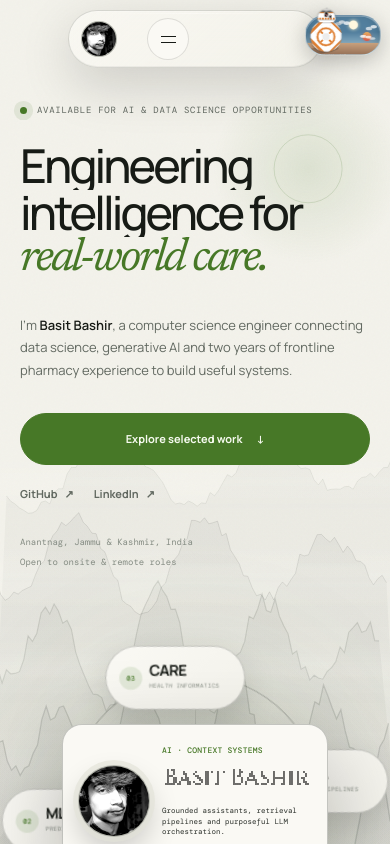
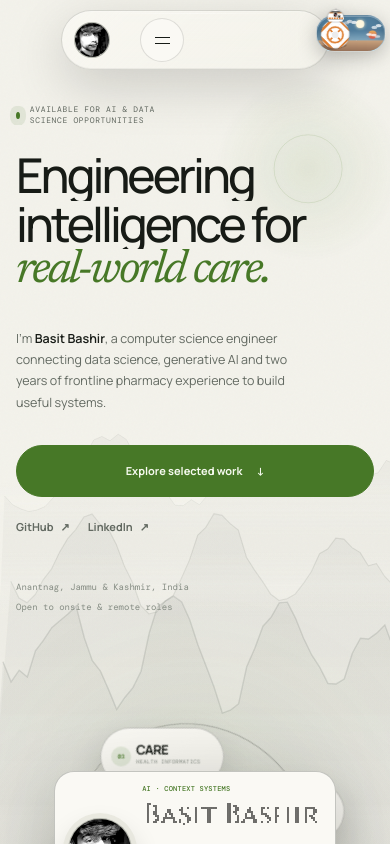
Before and after one commit to BasitBashirMaharaza/RBM-Port, a React (Vite) app: page / in a window 390 px wide. Shown: the top 844 px of the page. Built offline with nearby package versions, Linux system fonts and the light colour scheme; a web font is replaced by a local one.

Commit message:
Refine mobile-first portfolio experience

```diff
--- a/src/App.jsx
+++ b/src/App.jsx
@@ -201,6 +201,7 @@ function ExperienceGallery() {
   const [active, setActive] = useState(0);
   const [direction, setDirection] = useState('next');
   const gallery = useRef(null);
+  const touchStart = useRef(null);
   const item = experiences[active];
 
   const select = (index) => {
@@ -221,14 +222,28 @@ function ExperienceGallery() {
     gallery.current?.style.setProperty('--gallery-y', '0deg');
   };
 
+  const startSwipe = (event) => {
+    if (event.pointerType === 'mouse') return;
+    touchStart.current = { x: event.clientX, y: event.clientY };
+  };
+
+  const endSwipe = (event) => {
+    if (!touchStart.current) return;
+    const deltaX = event.clientX - touchStart.current.x;
+    const deltaY = event.clientY - touchStart.current.y;
+    touchStart.current = null;
+    if (Math.abs(deltaX) < 46 || Math.abs(deltaX) < Math.abs(deltaY) * 1.25) return;
+    select(active + (deltaX < 0 ? 1 : -1));
+  };
+
   return (
     <div className="experience-gallery reveal" ref={gallery} onPointerMove={parallax} onPointerLeave={reset}>
-      <div className="experience-stage">
+      <div className="experience-stage" onPointerDown={startSwipe} onPointerUp={endSwipe} onPointerCancel={() => { touchStart.current = null; }}>
         <div className={`experience-panel is-${direction}`} key={item.role}>
           <div className="experience-visual" aria-hidden="true">
             <span>0{active + 1}</span>
             <div className="experience-rings"><i /><i /><i /></div>
-            <div className="experience-brand"><img src={item.logo} alt="" /><span>Verified identity</span></div>
+            <div className="experience-brand"><img src={item.logo} alt="" loading="lazy" decoding="async" /><span>Verified identity</span></div>
             <small>{item.label}</small>
             <strong>{item.company}</strong>
           </div>
@@ -306,6 +321,15 @@ function Header({ theme, onThemeToggle }) {
   }, [menuOpen]);
 
   useEffect(() => {
+    if (!menuOpen) return undefined;
+    const escape = (event) => {
+      if (event.key === 'Escape') setMenuOpen(false);
+    };
+    window.addEventListener('keydown', escape);
+    return () => window.removeEventListener('keydown', escape);
+  }, [menuOpen]);
+
+  useEffect(() => {
     document.body.classList.toggle('menu-open', menuOpen);
     return () => document.body.classList.remove('menu-open');
   }, [menuOpen]);
@@ -329,17 +353,17 @@ function Header({ theme, onThemeToggle }) {
     <>
       <header className={`site-header ${hidden ? 'header-hidden' : ''}`}>
         <a className="brand" href="#home" onClick={close} aria-label="Basit Bashir, home">
-          <span className="brand-avatar"><img src="/portfolio_photo.webp" alt="" /></span>
+          <span className="brand-avatar"><img src="/portfolio_photo.webp" alt="" decoding="async" fetchPriority="high" /></span>
           <span className="brand-name">Basit Bashir <small>AI · DATA · HEALTH</small></span>
         </a>
         <div className="desktop-nav"><ExpandableTabs tabs={navTabs} onChange={navigateTab} /></div>
         <div className="header-actions">
           <a className="nav-cta" href="#contact">Let’s talk <Arrow /></a>
-          <button className={`menu-button ${menuOpen ? 'open' : ''}`} type="button" onClick={() => setMenuOpen(!menuOpen)} aria-expanded={menuOpen} aria-label="Toggle navigation"><span /><span /></button>
+          <button className={`menu-button ${menuOpen ? 'open' : ''}`} type="button" onClick={() => setMenuOpen((open) => !open)} aria-expanded={menuOpen} aria-controls="mobile-navigation" aria-label="Toggle navigation"><span /><span /></button>
         </div>
       </header>
       <div className={`header-switch-dock ${hidden ? 'header-hidden' : ''}`}><LampSwitch theme={theme} onToggle={onThemeToggle} /></div>
-      <nav className={`mobile-menu ${menuOpen ? 'open' : ''}`} aria-label="Mobile navigation">
+      <nav id="mobile-navigation" className={`mobile-menu ${menuOpen ? 'open' : ''}`} aria-label="Mobile navigation" aria-hidden={!menuOpen}>
         {['about', 'experience', 'work', 'toolkit', 'education', 'contact'].map((item, index) => <a key={item} href={`#${item}`} onClick={close}><span>0{index + 1}</span>{item}</a>)}
       </nav>
     </>
@@ -407,7 +431,7 @@ function OrbitalHero({ introReady }) {
       </div>
       <div className="portrait-core">
         <button className="portrait-frame" type="button" onClick={() => setProfileOpen((open) => !open)} aria-expanded={profileOpen} aria-haspopup="dialog" data-sound="profile-greeting">
-          <img src="/portfolio_photo.webp" alt="Basit Bashir" />
+          <img src="/portfolio_photo.webp" alt="Basit Bashir" decoding="async" fetchPriority="high" />
           <span className="sr-only">Open a greeting from Basit</span>
         </button>
         <div className="portrait-copy">
@@ -570,7 +594,7 @@ function App() {
                 <a className="underlink" href={profileLinks.pharmacy} target="_blank" rel="noreferrer">View the pharmacy location <Arrow /></a>
               </div>
               <aside className="profile-card reveal">
-                <img src="/portfolio_photo.webp" alt="Basit Bashir" />
+                <img src="/portfolio_photo.webp" alt="Basit Bashir" loading="lazy" decoding="async" />
                 <div><span>Focus</span><strong>Data Science<br />Generative AI<br />Healthcare Informatics</strong></div>
                 <div><span>Core stack</span><strong>Python · LangChain<br />Scikit-Learn · Pandas<br />Streamlit · NumPy</strong></div>
               </aside>
@@ -619,10 +643,10 @@ function App() {
           <div className="container">
             <SectionHeading index="05" label="Education">Formal learning, <em>applied.</em></SectionHeading>
             <div className="education-grid">
-              <article className="degree-card reveal" data-tilt><div className="degree-year">2019<span>—</span>2024</div><div><div className="degree-institution-mark"><img src="/logos/gcet-degree.svg" alt="" /><span>GCET Kashmir<small>Safapora · Ganderbal</small></span></div><p className="mini-label">Academic degree</p><h3>Bachelor of Technology</h3><h4>Computer Science & Engineering</h4><p>Government College of Engineering and Technology (GCET), Safapora Ganderbal, Jammu & Kashmir, India.</p><div className="tag-list"><span>Algorithms & DSA</span><span>Machine learning</span><span>DBMS</span><span>Software engineering</span><span>Operating systems</span></div></div></article>
+              <article className="degree-card reveal" data-tilt><div className="degree-year">2019<span>—</span>2024</div><div><div className="degree-institution-mark"><img src="/logos/gcet-degree.svg" alt="" loading="lazy" decoding="async" /><span>GCET Kashmir<small>Safapora · Ganderbal</small></span></div><p className="mini-label">Academic degree</p><h3>Bachelor of Technology</h3><h4>Computer Science & Engineering</h4><p>Government College of Engineering and Technology (GCET), Safapora Ganderbal, Jammu & Kashmir, India.</p><div className="tag-list"><span>Algorithms & DSA</span><span>Machine learning</span><span>DBMS</span><span>Software engineering</span><span>Operating systems</span></div></div></article>
               <div className="credentials">
-                <article className="credential reveal"><img className="credential-logo credential-logo-michigan" src="/logos/michigan.svg" alt="University of Michigan logo" /><div><span>University of Michigan</span><time>Jun 2024</time></div><h3>Applied Machine Learning in Python</h3><p>Applied algorithms, Scikit-Learn model creation, NumPy and Pandas preprocessing, and evaluation metrics.</p></article>
-                <article className="credential reveal"><img className="credential-logo credential-logo-google" src="/logos/google.svg" alt="Google logo" /><div><span>Google Digital Garage</span><time>Nov 2022</time></div><h3>The Fundamentals of Digital Marketing</h3><p>SEO practices, digital strategy, web analytics and search-performance optimization.</p><small>Credential ID: U33 RXC S8T</small></article>
+                <article className="credential reveal"><img className="credential-logo credential-logo-michigan" src="/logos/michigan.svg" alt="University of Michigan logo" loading="lazy" decoding="async" /><div><span>University of Michigan</span><time>Jun 2024</time></div><h3>Applied Machine Learning in Python</h3><p>Applied algorithms, Scikit-Learn model creation, NumPy and Pandas preprocessing, and evaluation metrics.</p></article>
+                <article className="credential reveal"><img className="credential-logo credential-logo-google" src="/logos/google.svg" alt="Google logo" loading="lazy" decoding="async" /><div><span>Google Digital Garage</span><time>Nov 2022</time></div><h3>The Fundamentals of Digital Marketing</h3><p>SEO practices, digital strategy, web analytics and search-performance optimization.</p><small>Credential ID: U33 RXC S8T</small></article>
               </div>
             </div>
           </div>
--- a/src/components/InkRidges.jsx
+++ b/src/components/InkRidges.jsx
@@ -7,9 +7,9 @@ function random(seed) {
   return x - Math.floor(x);
 }
 
-function ridgePoints(width, height, layer, seed, shiftX) {
+function ridgePoints(width, height, layer, seed, shiftX, compact) {
   const points = [];
-  const count = Math.max(90, Math.floor(width / 9));
+  const count = compact ? Math.max(48, Math.floor(width / 12)) : Math.max(90, Math.floor(width / 9));
   const base = height * (0.56 + layer * 0.105);
   const amplitude = height * (0.055 + layer * 0.018);
 
@@ -35,6 +35,8 @@ export default function InkRidges() {
     if (!canvas || !root || !context) return undefined;
 
     const reduced = matchMedia('(prefers-reduced-motion: reduce)').matches;
+    const compact = matchMedia('(max-width: 700px), (pointer: coarse)').matches;
+    const finePointer = matchMedia('(hover: hover) and (pointer: fine)').matches;
     let frame = 0;
     let width = 0;
     let height = 0;
@@ -43,6 +45,8 @@ export default function InkRidges() {
     let targetX = 0;
     let targetY = 0;
     let time = 0;
+    let lastPaint = 0;
+    let visible = !document.hidden;
 
     const resize = () => {
       const ratio = Math.min(window.devicePixelRatio || 1, 1.5);
@@ -55,7 +59,13 @@ export default function InkRidges() {
       context.setTransform(ratio, 0, 0, ratio, 0, 0);
     };
 
-    const draw = () => {
+    const draw = (now = 0) => {
+      if (!visible) return;
+      if (!reduced && compact && now - lastPaint < 32) {
+        frame = requestAnimationFrame(draw);
+        return;
+      }
+      lastPaint = now;
       const light = document.documentElement.dataset.theme === 'light';
       const ink = light ? '20, 29, 21' : '220, 220, 226';
       const accent = light ? '71, 120, 39' : '164, 166, 174';
@@ -63,10 +73,7 @@ export default function InkRidges() {
 
       pointerX += (targetX - pointerX) * 0.045;
       pointerY += (targetY - pointerY) * 0.045;
-      // The landscape is a core identity element, so it keeps a calm ambient
-      // drift even when the browser requests reduced motion. Pointer and scroll
-      // depth remain restrained; only the slow paint breathing continues.
-      time += reduced ? 0.0032 : 0.009;
+      time += reduced ? 0 : compact ? 0.005 : 0.009;
       context.clearRect(0, 0, width, height);
 
       const sunX = width * 0.79 + pointerX * 18;
@@ -85,10 +92,11 @@ export default function InkRidges() {
       context.arc(sunX, sunY, sunRadius, 0, Math.PI * 2);
       context.stroke();
 
-      for (let layer = 0; layer < 5; layer += 1) {
-        const depth = layer / 4;
+      const layers = compact ? 3 : 5;
+      for (let layer = 0; layer < layers; layer += 1) {
+        const depth = layer / Math.max(1, layers - 1);
         const drift = Math.sin(time * (0.58 + depth * 0.34) + layer) * (8 + depth * 6);
-        const points = ridgePoints(width, height, layer, 7.13, pointerY * (2 + depth * 4) + scroll * 28 * (1 - depth));
+        const points = ridgePoints(width, height, layer, 7.13, pointerY * (2 + depth * 4) + scroll * 28 * (1 - depth), compact);
         const gradient = context.createLinearGradient(0, height * 0.38, 0, height);
         gradient.addColorStop(0, `rgba(${ink}, ${0.045 + depth * 0.04})`);
         gradient.addColorStop(1, `rgba(${ink}, ${0.014 + depth * 0.022})`);
@@ -112,7 +120,7 @@ export default function InkRidges() {
         context.stroke();
       }
 
-      for (let mist = 0; mist < 3; mist += 1) {
+      for (let mist = 0; mist < (compact ? 2 : 3); mist += 1) {
         const y = height * (0.58 + mist * 0.1) + Math.sin(time * 1.4 + mist) * 12;
         const mistGradient = context.createLinearGradient(0, y - 30, 0, y + 34);
         mistGradient.addColorStop(0, 'rgba(255,255,255,0)');
@@ -122,7 +130,7 @@ export default function InkRidges() {
         context.fillRect(0, y - 30, width, 64);
       }
 
-      frame = requestAnimationFrame(draw);
+      if (!reduced) frame = requestAnimationFrame(draw);
     };
 
     const pointerMove = (event) => {
@@ -130,18 +138,26 @@ export default function InkRidges() {
       targetY = (event.clientY / height - 0.5) * 2;
     };
 
-    const scrollHandler = () => {};
+    const visibilityChange = () => {
+      visible = !document.hidden;
+      if (visible) {
+        lastPaint = 0;
+        draw(performance.now());
+      } else {
+        cancelAnimationFrame(frame);
+      }
+    };
     window.addEventListener('resize', resize);
-    window.addEventListener('pointermove', pointerMove, { passive: true });
-    window.addEventListener('scroll', scrollHandler, { passive: true });
+    if (finePointer) window.addEventListener('pointermove', pointerMove, { passive: true });
+    document.addEventListener('visibilitychange', visibilityChange);
     resize();
     draw();
 
     return () => {
       cancelAnimationFrame(frame);
       window.removeEventListener('resize', resize);
-      window.removeEventListener('pointermove', pointerMove);
-      window.removeEventListener('scroll', scrollHandler);
+      if (finePointer) window.removeEventListener('pointermove', pointerMove);
+      document.removeEventListener('visibilitychange', visibilityChange);
     };
   }, []);
 
--- a/src/styles.css
+++ b/src/styles.css
@@ -41,13 +41,14 @@ html[data-theme='light'] {
 }
 
 *, *::before, *::after { box-sizing: border-box; }
-html { scroll-behavior: smooth; color-scheme: dark; background: var(--bg); }
+html { max-width: 100%; scroll-behavior: smooth; color-scheme: dark; background: var(--bg); }
 html[data-theme='light'] { color-scheme: light; }
-body { margin: 0; min-width: 320px; overflow-x: hidden; background: var(--bg); color: var(--text); font-family: Manrope, system-ui, sans-serif; line-height: 1.65; transition: color .55s var(--ease), background-color .55s var(--ease); }
+body { margin: 0; min-width: 320px; max-width: 100%; overflow-x: hidden; background: var(--bg); color: var(--text); font-family: Manrope, system-ui, sans-serif; line-height: 1.65; transition: color .55s var(--ease), background-color .55s var(--ease); }
 body.menu-open { overflow: hidden; }
 body.welcome-open { overflow: hidden; }
 a { color: inherit; }
 button, input { font: inherit; }
+button, a, input, label { -webkit-tap-highlight-color: transparent; touch-action: manipulation; }
 img, svg { display: block; max-width: 100%; }
 ::selection { background: var(--accent); color: var(--accent-ink); }
 :focus-visible { outline: 2px solid var(--accent); outline-offset: 5px; }
@@ -138,7 +139,7 @@ a:hover > .arrow { transform: translate(3px, -3px); }
 .menu-button span { grid-area: 1 / 1; width: 15px; height: 1px; background: currentColor; transition: transform .3s var(--ease); }
 .menu-button span:first-child { transform: translateY(-3px); }.menu-button span:last-child { transform: translateY(3px); }
 .menu-button.open span:first-child { transform: rotate(45deg); }.menu-button.open span:last-child { transform: rotate(-45deg); }
-.mobile-menu { position: fixed; z-index: 90; inset: 0; display: flex; flex-direction: column; justify-content: flex-start; overflow-y: auto; padding: 120px var(--gutter) 40px; background: var(--bg); opacity: 0; visibility: hidden; transform: translateY(-20px); transition: opacity .35s, visibility .35s, transform .35s var(--ease); }
+.mobile-menu { position: fixed; z-index: 90; inset: 0; display: flex; flex-direction: column; justify-content: flex-start; overflow-y: auto; overscroll-behavior: contain; padding: calc(120px + env(safe-area-inset-top)) var(--gutter) calc(40px + env(safe-area-inset-bottom)); background: var(--bg); opacity: 0; visibility: hidden; transform: translateY(-20px); transition: opacity .35s, visibility .35s, transform .35s var(--ease); }
 .mobile-menu.open { opacity: 1; visibility: visible; transform: none; }
 .mobile-menu a { display: flex; flex-direction: row-reverse; justify-content: flex-end; gap: 20px; padding: 14px 0; border-bottom: 1px solid var(--line); font-size: clamp(28px, 8vw, 48px); font-weight: 500; letter-spacing: -.05em; text-decoration: none; text-transform: capitalize; }
 .mobile-menu a span { padding-top: 9px; color: var(--accent); font: 400 9px/1 'DM Mono', monospace; }
@@ -244,7 +245,7 @@ html[data-theme='light'] .portrait-copy .canvas-text { color: #0b0d0a; }
 
 /* Editorial experience carousel */
 .experience-gallery { --gallery-x: 0deg; --gallery-y: 0deg; position: relative; perspective: 1500px; }
-.experience-stage { min-height: 510px; transform-style: preserve-3d; transform: rotateX(var(--gallery-y)) rotateY(var(--gallery-x)); transition: transform .22s linear; }
+.experience-stage { min-height: 510px; touch-action: pan-y; transform-style: preserve-3d; transform: rotateX(var(--gallery-y)) rotateY(var(--gallery-x)); transition: transform .22s linear; }
 .experience-panel { min-height: 510px; display: grid; grid-template-columns: minmax(280px, .84fr) minmax(0, 1.16fr); overflow: hidden; border: 1px solid var(--line-strong); border-radius: 26px; background: var(--surface); box-shadow: 0 34px 90px color-mix(in srgb, var(--bg) 48%, transparent); transform-style: preserve-3d; animation: gallery-next .72s var(--ease) both; }
 .experience-panel.is-previous { animation-name: gallery-previous; }
 .experience-visual { position: relative; min-height: 510px; overflow: hidden; display: flex; flex-direction: column; justify-content: flex-end; padding: clamp(28px, 4vw, 52px); border-right: 1px solid var(--line); background: radial-gradient(circle at 64% 35%, rgba(var(--accent-rgb), .17), transparent 28%), linear-gradient(145deg, var(--surface-2), var(--bg-soft)); transform: translateZ(18px); }
@@ -342,3 +343,76 @@ footer { padding: 28px 0; background: var(--bg); border-top: 1px solid var(--lin
   .orbit-outer { animation-duration: 28s !important; animation-iteration-count: infinite !important; }
   .orbit-inner { animation-duration: 20s !important; animation-iteration-count: infinite !important; }
 }
+
+/* Mobile-first polish: preserve the visual system without compressing desktop geometry. */
+@media (max-width: 560px) {
+  body { min-width: 0; }
+  .site-header { top: calc(10px + env(safe-area-inset-top)); }
+  .header-switch-dock { top: calc(15px + env(safe-area-inset-top)); }
+  .menu-button, .gallery-arrows button { width: 44px; height: 44px; }
+  .mobile-menu { padding-top: calc(92px + env(safe-area-inset-top)); }
+  .mobile-menu a { min-height: 58px; align-items: center; padding-block: 12px; }
+  .hero { padding-top: calc(104px + env(safe-area-inset-top)); }
+  .hero h1 { max-width: 11ch; text-wrap: balance; }
+  .hero-intro { max-width: 37ch; }
+  .hero-actions { gap: 10px 18px; }
+  .hero-actions .underlink { min-height: 44px; align-items: center; }
+  .orbital-scene { width: min(100%, 360px); aspect-ratio: 1 / 1.08; }
+  .orbit-item { width: 124px; height: 58px; left: calc(50% - 62px); top: calc(50% - 29px); transform: rotate(calc(var(--position) * 90deg)) translateX(min(24vw, 122px)); }
+  .orbit-card { grid-template-columns: 25px 1fr; padding: 7px 10px; }
+  .orbit-card span { width: 20px; height: 20px; font-size: 6px; }
+  .orbit-card strong { font-size: 13px; }
+  .orbit-card small { margin-top: 3px; font-size: 5.5px; }
+  .portrait-core { inset: 29% 8%; grid-template-columns: 64px minmax(0, 1fr); gap: 10px; padding: 13px; }
+  .portrait-copy > span { font-size: 7.5px; }
+  .portrait-copy small { min-height: 35px; font-size: 8px; line-height: 1.48; }
+  .portrait-particle-name { max-width: 100%; }
+  .orbit-explore { min-height: 30px; font-size: 7px; }
+  .scene-coordinates { font-size: 6px; }
+  .experience-meta { gap: 10px; font-size: 8px; }
+  .experience-detail h3 { font-size: clamp(28px, 9vw, 36px); }
+  .experience-summary { font-size: 12px; line-height: 1.7; }
+  .experience-detail li { font-size: 10.5px; line-height: 1.6; }
+  .experience-thumbnails button { min-height: 68px; }
+  .experience-thumbnails strong { font-size: 11px; }
+  .experience-thumbnails small { font-size: 8px; }
+  .project-copy > p { font-size: 13px; line-height: 1.7; }
+  .project-copy .project-detail { font-size: 11px; line-height: 1.65; }
+  .tag-list { gap: 8px; }
+  .tag-list span { padding: 7px 9px; font-size: 8px; }
+  .contact { padding-bottom: calc(clamp(110px, 15vw, 200px) + env(safe-area-inset-bottom)); }
+}
+
+@media (max-width: 390px) {
+  :root { --gutter: 16px; --section-gap: 76px; }
+  .site-header { width: calc(100% - 122px); }
+  .header-switch-dock { right: 2px; transform: scale(.82); }
+  .header-switch-dock.header-hidden { transform: translateY(-145%) scale(.82); }
+  .hero h1 { font-size: clamp(38px, 12.5vw, 48px); }
+  .hero-intro { font-size: 12.5px; }
+  .availability { max-width: 31ch; font-size: 8px; }
+  .orbital-scene { max-width: 320px; }
+  .portrait-core { inset-inline: 6%; }
+  .portrait-copy > span { font-size: 7px; }
+  .portrait-copy small { font-size: 7.5px; }
+  .portrait-greeting { font-size: 12px; }
+  .section-heading h2 { font-size: clamp(37px, 13vw, 51px); }
+  .about-lead { font-size: 22px; line-height: 1.25; }
+  .experience-detail { padding-inline: 19px; }
+  .project-copy { padding-inline: 19px; }
+  .credential, .degree-card { padding-inline: 20px; }
+}
+
+@media (hover: none), (pointer: coarse) {
+  .ink-ridges { opacity: .78; }
+  .orbit-card::after { animation-duration: 10s; }
+  .orbit-track { animation-duration: 36s; }
+  .orbit-card { animation-duration: 36s, 5.5s; }
+  .experience-stage { transform: none; }
+  .experience-rings { animation-duration: 20s; }
+}
+
+@media (prefers-reduced-motion: reduce) {
+  .ink-ridges { opacity: .55; }
+  .orbit-track, .orbit-card, .orbit-outer, .orbit-inner, .experience-rings, .orbit-card::after { animation: none !important; }
+}
```
